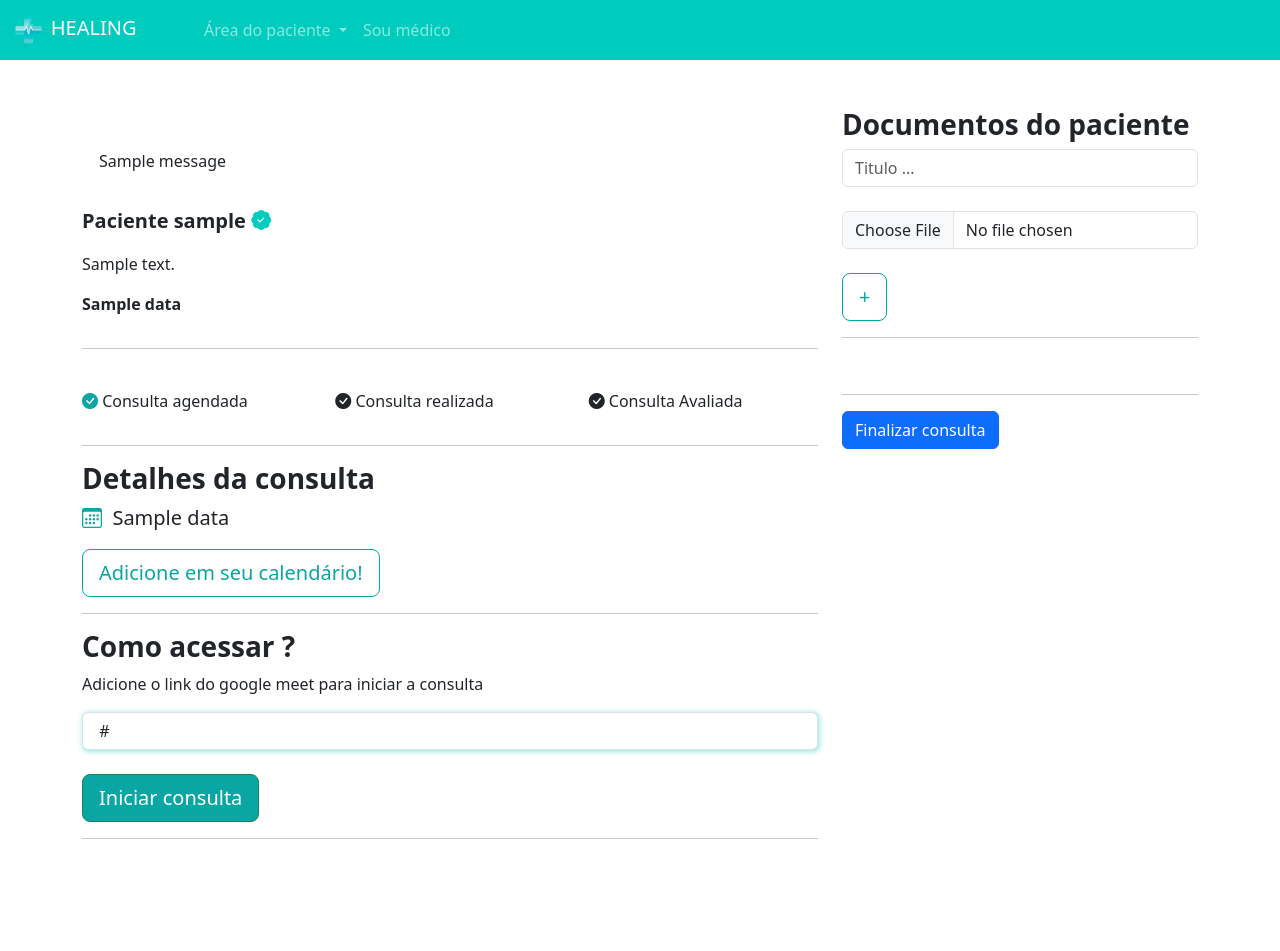
After one commit to LeonardoSoutoMaior/sistema-telemedicina, a Django app: template medico/templates/consulta_area_medico.html in a window 1280 px wide. The commit adds this page. Run offline with Django 5.2, Linux system fonts and the light colour scheme; the template is opened without the code that fills it: most values are stand-ins (such as "Sample title", 1, 10 or a date in 2020); one stand-in notice (Sample message) is shown.

Commit message:
Função de acessar consulta médica

```diff
--- a/medico/templates/abrir_horario.html
+++ b/medico/templates/abrir_horario.html
@@ -10,6 +10,7 @@
 
 {% block 'body' %}
 
+{% include "partials/navbar.html" %}
 
     <div class="container">
 
--- a/medico/templates/cadastro_medico.html
+++ b/medico/templates/cadastro_medico.html
@@ -8,6 +8,8 @@
 {% endblock 'head' %}
 
 {% block 'body' %}
+
+{% include "partials/navbar.html" %}
 
 <div class="container">
     <br>
--- /dev/null
+++ b/medico/templates/consulta_area_medico.html
@@ -0,0 +1,105 @@
+{% extends "base.html" %}
+{% load static %}
+
+{% block 'head' %}
+
+    <link rel="stylesheet" href="{% static 'medicos/css/abrir_horario.css' %}">
+    <link rel="stylesheet" href="{% static 'usuarios/css/usuarios.css' %}">
+    <link rel="stylesheet" href="{% static 'medicos/css/cadastro_medico.css' %}">
+    <link rel="stylesheet" href="{% static 'pacientes/css/home.css' %}">
+    <link rel="stylesheet" href="{% static 'pacientes/css/agendar_horario.css' %}">
+    <link rel="stylesheet" href="https://cdn.jsdelivr.net/npm/bootstrap-icons@1.11.3/font/bootstrap-icons.min.css">
+
+{% endblock 'head' %}
+
+{% block 'body' %}
+    {% include "partials/navbar.html" %}
+
+    <br><br>
+    <div class="container">
+        <div class="row">
+            <div class="col-md-8">
+                {% if consulta.status == 'C' %}
+                    <div class="alert alert-danger" role="alert">
+                        Consulta cancelada
+                    </div>
+                {% elif consulta.status == 'F' %}
+                    <div class="alert alert-success" role="alert">
+                        Consulta Finalizada
+                    </div>
+                {% elif consulta.status == 'I' %}
+                    <div class="alert alert-primary" role="alert">
+                        Consulta inicializada, acesse o link imediatamente!
+                    </div>
+                {% endif %}
+                {% if messages %}
+                    <br>
+                    {% for message in messages %}
+                        <section class="alert {{message.tags}}">
+                            {{message}}
+                        </section>
+                    {% endfor %}
+                {% endif %}
+                <div class="row">
+                    <div class="col-md">
+                        <p style="font-size: 20px" class="p-bold">Paciente {{consulta.paciente.username}} <i class="bi bi-patch-check-fill icon-main"></i></p>
+                        <p>{{dado_medico.descricao}}</p>
+                        <p class="p-bold">{{consulta.data_aberta.data}}</p>
+                    </div>
+                </div>
+                <hr>
+                <br>
+                <div class="row">
+                    <div class="col-md">
+
+                        <p><i class="color-dark bi bi-check-circle-fill"></i> Consulta agendada</p>
+                    </div>
+                    <div class="col-md">
+                        <p><i class="{% if consulta.status == 'F' %}color-dark{% endif %} bi bi-check-circle-fill"></i> Consulta realizada</p>
+                    </div>
+                    <div class="col-md">
+                        <p><i class="bi bi-check-circle-fill"></i> Consulta Avaliada</p>
+                    </div>
+                </div>
+                <hr>
+                <h3 class="p-bold">Detalhes da consulta</h3>
+                <p style="font-size:20px"><i class="bi bi-calendar3 color-dark"></i>&nbsp {{consulta.data_aberta.data}}</p>
+                <a style="cursor: auto;" class="btn btn-dark-color-outline btn-lg">Adicione em seu calendário!</a>
+                <hr>
+                <h3 class="p-bold">Como acessar ?</h3>
+                <p>Adicione o link do google meet para iniciar a consulta</p>
+                <form action="{% url 'consulta_area_medico' consulta.id %}" method="POST">{% csrf_token %}
+                    <input type="text" name="link" class="form-control shadow-main-color" id="" placeholder="Link ..." value="{% if consulta.link %} {{consulta.link}} {% endif %}">
+                    <br>
+                    <input type="submit" class="btn btn-success btn-dark-color btn-lg" value="Iniciar consulta">
+                </form>
+
+
+
+                <hr>
+
+                <br>
+                <br>
+                <br>
+                <br>
+            </div>
+            <div class="col-md">
+                <h3 class="p-bold">Documentos do paciente</h3>
+                <form action="" method="POST" enctype="multipart/form-data">
+                    <input type="text" name="titulo" class="form-control" placeholder="Titulo ...">
+                    <br>
+                    <input type="file" name="documento" class="form-control">
+                    <br>
+                    <input type="submit" class="btn btn-dark-color-outline btn-lg" value="+">
+                </form>
+                <hr>
+                <br>
+
+                <hr>
+                <a href="" class="btn btn-primary">Finalizar consulta</a>
+            </div>
+        </div>
+
+    </div>
+
+{% endblock 'body' %}
--- a/medico/templates/consultas_medico.html
+++ b/medico/templates/consultas_medico.html
@@ -12,6 +12,8 @@
 {% endblock 'head' %}
 
 {% block 'body' %}
+
+{% include "partials/navbar.html" %}
 
     <div class="container">
         <br>
@@ -54,7 +56,7 @@
                 <tbody>
                     {% for consulta in consultas_hoje  %}
                         <tr>
-                            <td><a href="">{{consulta.paciente}}</a></td>
+                            <td><a href="{% url 'consulta_area_medico' consulta.id %}">{{consulta.paciente}}</a></td>
                             <td>{{consulta.get_status_display}}</td>
                             <td>{{consulta.data_aberta.data}}</td>
                         </tr>
@@ -80,7 +82,7 @@
                 <tbody>
                     {% for consulta in consultas_restantes  %}
                         <tr>
-                            <td><a href="">{{consulta.paciente}}</a></td>
+                            <td><a href="{% url 'consulta_area_medico' consulta.id %}">{{consulta.paciente}}</a></td>
                             <td>{{consulta.get_status_display}}</td>
                             <td>{{consulta.data_aberta.data}}</td>
                         </tr>
--- a/medico/urls.py
+++ b/medico/urls.py
@@ -5,5 +5,6 @@ urlpatterns = [
     path('cadastro_medico/', views.cadastro_medico, name="cadastro_medico"),
     path('abrir_horario/', views.abrir_horario, name="abrir_horario"),
     path('consultas_medico/', views.consultas_medico, name="consultas_medico"),
+    path('consulta_area_medico/<int:id_consulta>/', views.consulta_area_medico, name="consulta_area_medico"),
 
 ]
--- a/paciente/templates/escolher_horario.html
+++ b/paciente/templates/escolher_horario.html
@@ -13,6 +13,8 @@
 
 
 {% block 'body' %}
+
+{% include "partials/navbar.html" %}
 
     <div class="container">
         <br><br>
--- a/paciente/templates/home.html
+++ b/paciente/templates/home.html
@@ -11,6 +11,8 @@
 
 
 {% block 'body' %}
+
+{% include "partials/navbar.html" %}
 
 <br><br>
 
--- a/paciente/templates/minhas_consultas.html
+++ b/paciente/templates/minhas_consultas.html
@@ -13,6 +13,7 @@
 
 {% block 'body' %}
 
+{% include "partials/navbar.html" %}
 
     <div class="container">
         <br>
@@ -46,7 +47,7 @@
                 <tbody>
                     {% for consulta in minhas_consultas  %}
                         <tr>
-                            <td><a href="#">Dr(a). {{consulta.data_aberta.user}}</a></td>
+                            <td><a href="{% url 'consulta' consulta.id %}">Dr(a). {{consulta.data_aberta.user}}</a></td>
                             <td>{{consulta.get_status_display}}</td>  <!--Ao invés de pegar o status só com uma letra "A", ele pega o nome todo, "agendado"-->
                             <td>{{consulta.data_aberta.data}}</td>
                         </tr>
--- a/paciente/urls.py
+++ b/paciente/urls.py
@@ -6,5 +6,6 @@ urlpatterns = [
     path('escolher_horario/<int:id_dados_medicos>', views.escolher_horario, name="escolher_horario"),
     path('agendar_horario/<int:id_data_aberta>/', views.agendar_horario, name="agendar_horario"),
     path('minhas_consultas/', views.minhas_consultas, name="minhas_consultas"),
+    path('consulta/<int:id_consulta>/', views.consulta, name="consulta"),
 
 ]
--- /dev/null
+++ b/templates/partials/navbar.html
@@ -0,0 +1,38 @@
+{% load static %}
+<nav class="navbar navbar-expand-lg navbar-dark bg-color-dark">
+    <div class="container-fluid">
+      <a class="navbar-brand" href="#"><img src="{% static 'geral/img/logo.png' %}" width="20%" alt="">&nbspHEALING</a>
+      <button class="navbar-toggler" type="button" data-bs-toggle="collapse" data-bs-target="#navbarNav" aria-controls="navbarNav" aria-expanded="false" aria-label="Toggle navigation">
+        <span class="navbar-toggler-icon"></span>
+      </button>
+      <div class="collapse navbar-collapse" id="navbarNav">
+        <ul class="navbar-nav">
+            <li class="nav-item dropdown">
+                <a class="nav-link dropdown-toggle" href="#" id="navbarDropdownMenuLink" role="button" data-bs-toggle="dropdown" aria-expanded="false">
+                  Área do paciente
+                </a>
+                <ul class="dropdown-menu" aria-labelledby="navbarDropdownMenuLink">
+                  <li><a class="dropdown-item" href="{% url 'home' %}">Home</a></li>
+                  <li><a class="dropdown-item" href="{% url 'minhas_consultas' %}">Minhas consultas</a></li>
+                </ul>
+            </li>
+
+            {% if is_medico %}
+                <li class="nav-item dropdown">
+                    <a class="nav-link dropdown-toggle" href="#" id="navbarDropdownMenuLink" role="button" data-bs-toggle="dropdown" aria-expanded="false">
+                        Área do médico
+                    </a>
+                    <ul class="dropdown-menu" aria-labelledby="navbarDropdownMenuLink">
+                        <li><a class="dropdown-item" href="{% url 'abrir_horario' %}">Abrir horários</a></li>
+                        <li><a class="dropdown-item" href="{% url 'consultas_medico' %}">Suas consultas</a></li>
+                    </ul>
+                </li>
+            {% else %}
+                <li class="nav-item">
+                    <a class="nav-link" href="{% url 'cadastro_medico' %}">Sou médico</a>
+                </li>
+            {% endif %}
+        </ul>
+      </div>
+    </div>
+  </nav>
```
Also changed, not shown: medico/views.py (+30 -2 lines), paciente/templates/consulta.html (added, +87 -0 lines), paciente/views.py (+13 -4 lines), db.sqlite3.
